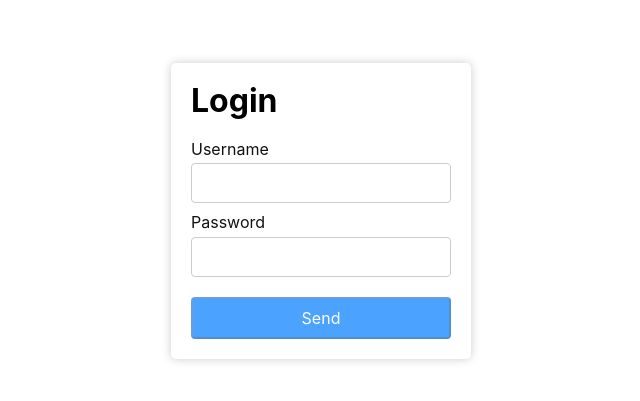
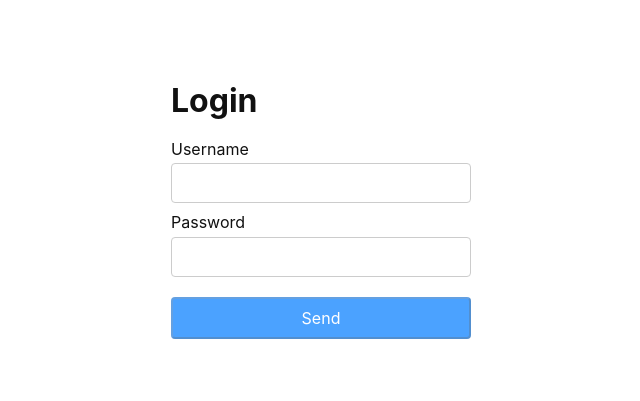
Before and after one commit to ilyoff/websocket-server-time, a React (Create React App) app: page / in a window 1280 px wide. Shown: the part 189-590 px from the top of the page, without its empty margins (319-959 px from the left). Built offline with nearby package versions, Linux system fonts and the light colour scheme.

Commit message:
refactor: move colors to variables

```diff
--- /dev/null
+++ b/src/_variables.scss
@@ -0,0 +1,4 @@
+$color-text: #111;
+$color-success: #078007;
+$color-danger: #c62626;
+$color-primary: #007bff;
--- a/src/components/Form/Form.scss
+++ b/src/components/Form/Form.scss
@@ -1,20 +1,19 @@
+@import '../../_variables.scss';
+
 .form {
   width: 100%;
   max-width: 300px;
-  margin: auto;
-  padding: 20px;
-  box-shadow:  0 0 10px #ccc;
-  border-radius: 5px;
 }
 
 .form__title {
   margin: 0 0 20px 0;
+  color: $color-text;
 }
 
 .form__item {
   display: block;
   margin-bottom: 10px;
-  color: #111111;
+  color: $color-text;
   font-size: 16px;
 }
 
@@ -26,7 +25,7 @@
   padding: 5px 10px;
   border: 1px solid #ccc;
   border-radius: 4px;
-  color: #111111;
+  color: $color-text;
   font-size: 14px;
 }
 
@@ -35,7 +34,7 @@
   width: 100%;
   margin: 20px auto 0;
   padding: 10px;
-  background-color: #007bff;
+  background-color: $color-primary;
   border-radius: 4px;
   color: #fff;
   transition: background-color .3s;
@@ -52,6 +51,6 @@
 
 .form__error {
   font-size: 14px;
-  color: #c62626;
+  color: $color-danger;
   text-align: center;
 }
```
